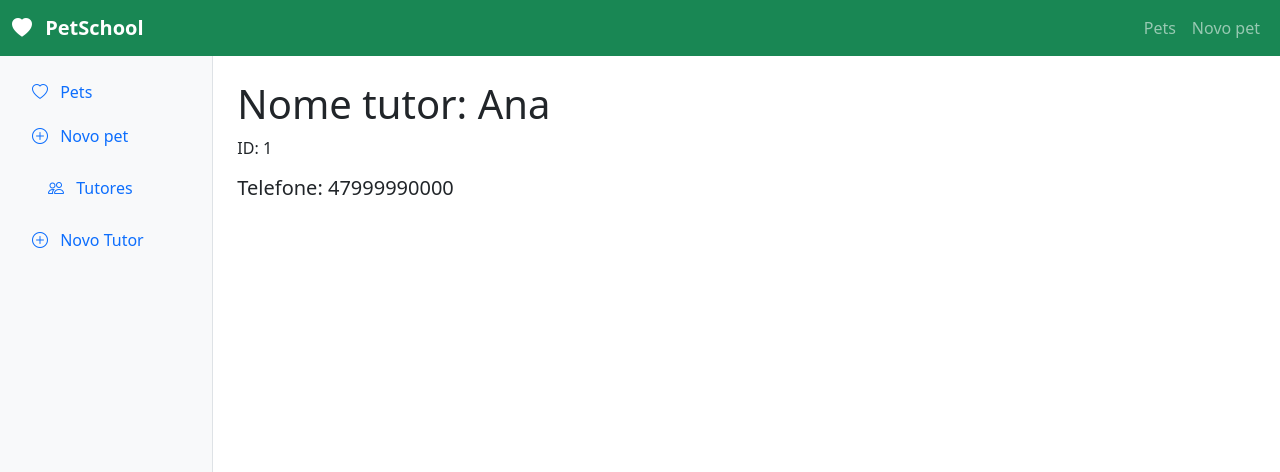
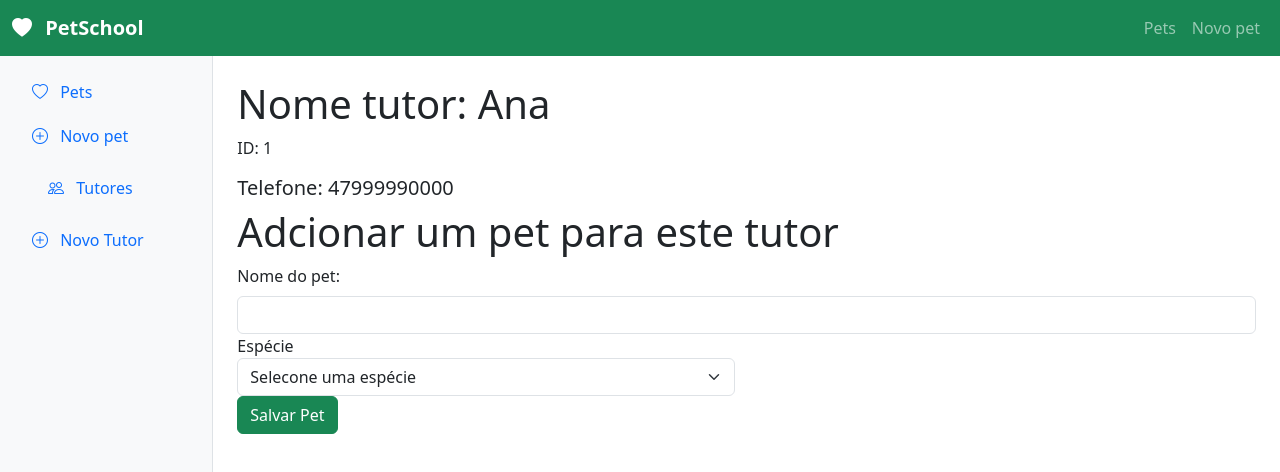
Before and after one commit to Andrx223/atvHotelPets, a Vue app: page /tutores/1 in a window 1280 px wide. Shown: the top 472 px of the page. Built offline with nearby package versions, Linux system fonts and the light colour scheme; data requests are answered from the project's data file.

Commit message:
FEAT: Adcionar pet para um tutor específico

```diff
--- a/db.json
+++ b/db.json
@@ -3,17 +3,37 @@
     {
       "id": "1",
       "nome": "Ana",
-      "telefone": "47999990000"
+      "telefone": "47999990000",
+      "cpf": "097.098.097-98",
+      "email": "anatutora@gmail.com"
     },
     {
       "id": "2",
       "nome": "Carlos",
-      "telefone": "47988880000"
+      "telefone": "47988880000",
+      "cpf": "047.088.247-08",
+      "email": "carlostutora@gmail.com"
     },
     {
       "nome": "Cecília Lopes Truppel",
       "telefone": "08007708900",
-      "id": "lZtY79ERKRc"
+      "id": "lZtY79ERKRc",
+      "cpf": "987.123.337-77",
+      "email": "ceciliatutora@gmail.com"
+    },
+    {
+      "nome": "Kika",
+      "telefone": "69696969696",
+      "id": "APlH3Vd2XCs",
+      "cpf": "089.098.089-89",
+      "email": "kikaprofessoradedanca@gmail.com"
+    },
+    {
+      "nome": "Kika Loves Marion",
+      "telefone": "98989899898",
+      "id": "JVSHdFJq_24",
+      "email": "kikaloves@gmail.com",
+      "cpf": "765.987.098-89"
     }
   ],
   "pets": [
@@ -42,10 +62,10 @@
       "id": "RsWWbX8pQEE"
     },
     {
-      "nome": "wewewewe",
-      "especie": "Tartaruga",
-      "tutorId": "2",
-      "id": "zWZBx9m8u1I"
+      "nome": "kuka",
+      "especie": "Cachorro",
+      "tutorId": "APlH3Vd2XCs",
+      "id": "w7AFTITIJXU"
     }
   ],
   "$schema": "./node_modules/json-server/schema.json"
--- a/src/views/DetailTutoresView.vue
+++ b/src/views/DetailTutoresView.vue
@@ -1,8 +1,15 @@
 <script setup>
 import { ref, onMounted } from 'vue';
 import { useRoute } from 'vue-router';
+import router from '@/router';
 const route = useRoute();
-
+const petsDoTutor = ref(null);
+const idTutor =  route.params.id;
+const novoPet = {
+    nome: '',
+    especie: '',
+    tutorId: idTutor
+}
 const tutor = ref(null);
 const API_URL = 'http://localhost:3000';
 
@@ -17,9 +24,19 @@ async function carregarTutor(){
     //convertendo a resposta da API para JSON
     tutor.value = await respostaTutor.json();
     console.log('RespostaTutor', tutor.value);
+}
 
+async function salvarPet() {
+  await fetch(`${API_URL}/pets`, {
+    method: 'POST',
+    headers: {
+      'Content-Type': 'application/json',
+    },
+    body: JSON.stringify(novoPet),
+  });
 
-
+  //redicirecionar para a tela de listagem
+  router.push('/pets');
 }
 onMounted(carregarTutor)
 </script>
@@ -37,6 +54,60 @@ onMounted(carregarTutor)
     <h5>Telefone: {{tutor.telefone}} </h5>
     </section>
 
+    <h1>
+        Adcionar um pet para este tutor
+    </h1>
+ <form
+      class="row"
+      @submit.prevent="salvarPet"
+    >
+      <!-- nome do pet -->
+      <div class="col-md-">
+        <label
+          for="nome"
+          class="form-label"
+        >
+          Nome do pet:
+        </label>
+        <input
+          type="text"
+          class="form-control"
+          id="nome"
+          v-model="novoPet.nome"
+          required
+        />
+      </div>
+      <!-- especie do pet -->
+      <div class="col-md-6">
+        <label for="especie">Espécie</label>
+        <select
+          name="especie"
+          id="especie"
+          class="form-select"
+          required
+          v-model="novoPet.especie"
+        >
+          <option
+            value=""
+            disabled
+          >
+            Selecone uma espécie
+          </option>
+          <option value="Cachorro">Cachorro</option>
+          <option value="Gato">Gato</option>
+          <option value="Coelho">Coelho</option>
+          <option value="Tartaruga">Tartaruga</option>
+        </select>
+      </div>
+
+      <div class="col-12 d-flex gap-2">
+        <button class="btn btn-success">Salvar Pet</button>
+      </div>
+    </form>
+    <!-- fazer post dos tutores nome email e telefone -->
+
+
+
 </template>
 
 <style scoped>
--- a/src/views/TutoresCadastroView.vue
+++ b/src/views/TutoresCadastroView.vue
@@ -12,7 +12,9 @@ const tutores = ref([]); //lista vazia dos meus tutores
 const novoTutor = ref({
   nome: '',
   telefone: '',
-  id: ''
+  id: '',
+  email: '',
+  cpf: ''
 });
 
 //buscar todos os tutores da minha aplicação salvos
@@ -73,6 +75,7 @@ onMounted(carregarTutores);
           id="nome"
           v-model="novoTutor.nome"
           required
+          placeholder="Nome Sobrenome"
         />
       </div>
       <!-- telefone do tutor -->
@@ -89,12 +92,46 @@ onMounted(carregarTutores);
           id="nome"
           v-model="novoTutor.telefone"
           required
+          placeholder="0000000000"
+        />
+      </div>
+      <!-- cpf -->
+      <div class="col-md-">
+        <label
+          for="nome"
+          class="form-label"
+        >
+          CPF do tutor:
+        </label>
+        <input
+          type="text"
+          class="form-control"
+          id="nome"
+          v-model="novoTutor.cpf"
+          required
+          placeholder="000.000.000-00"
         />
       </div>
 
-
+      <!-- email -->
+        <div class="col-md-">
+        <label
+          for="nome"
+          class="form-label"
+        >
+          Email do Tutor:
+        </label>
+        <input
+          type="text"
+          class="form-control"
+          id="nome"
+          v-model="novoTutor.email"
+          required
+          placeholder="seuemail@gmail.com"
+        />
+      </div>
       <div class="col-12 d-flex gap-2">
-        <button class="btn btn-success">Salvar Tutor</button>
+        <button class="btn btn-success">Salvar </button>
       </div>
     </form>
     <!-- fazer post dos tutores nome email e telefone -->
--- a/src/views/TutoresView.vue
+++ b/src/views/TutoresView.vue
@@ -54,6 +54,8 @@ onMounted(carregarDados)
                 <td>{{ tutor?.id }}</td>
                 <td>{{ tutor.nome }}</td>
                 <td>{{ tutor.telefone }}</td>
+                <td>{{ tutor.email }}</td>
+                <td>{{ tutor.cpf }}</td>
                 <td>
                     <RouterLink :to="`/tutores/${tutor.id}`"> Visualizar</RouterLink>
                     <button class="btn btn-danger" @click="excluirTutor(tutor.id)">Excluir</button>
```
